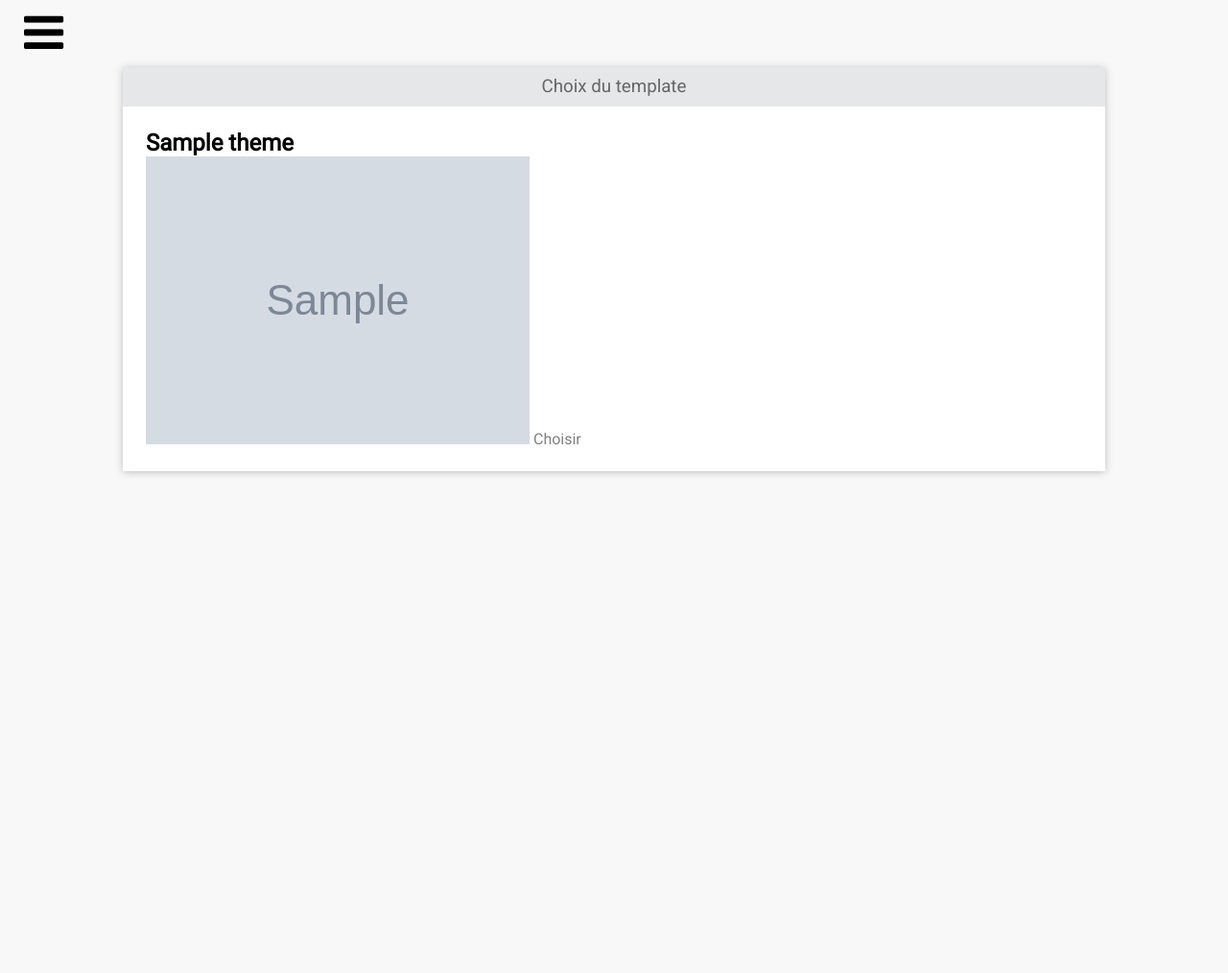
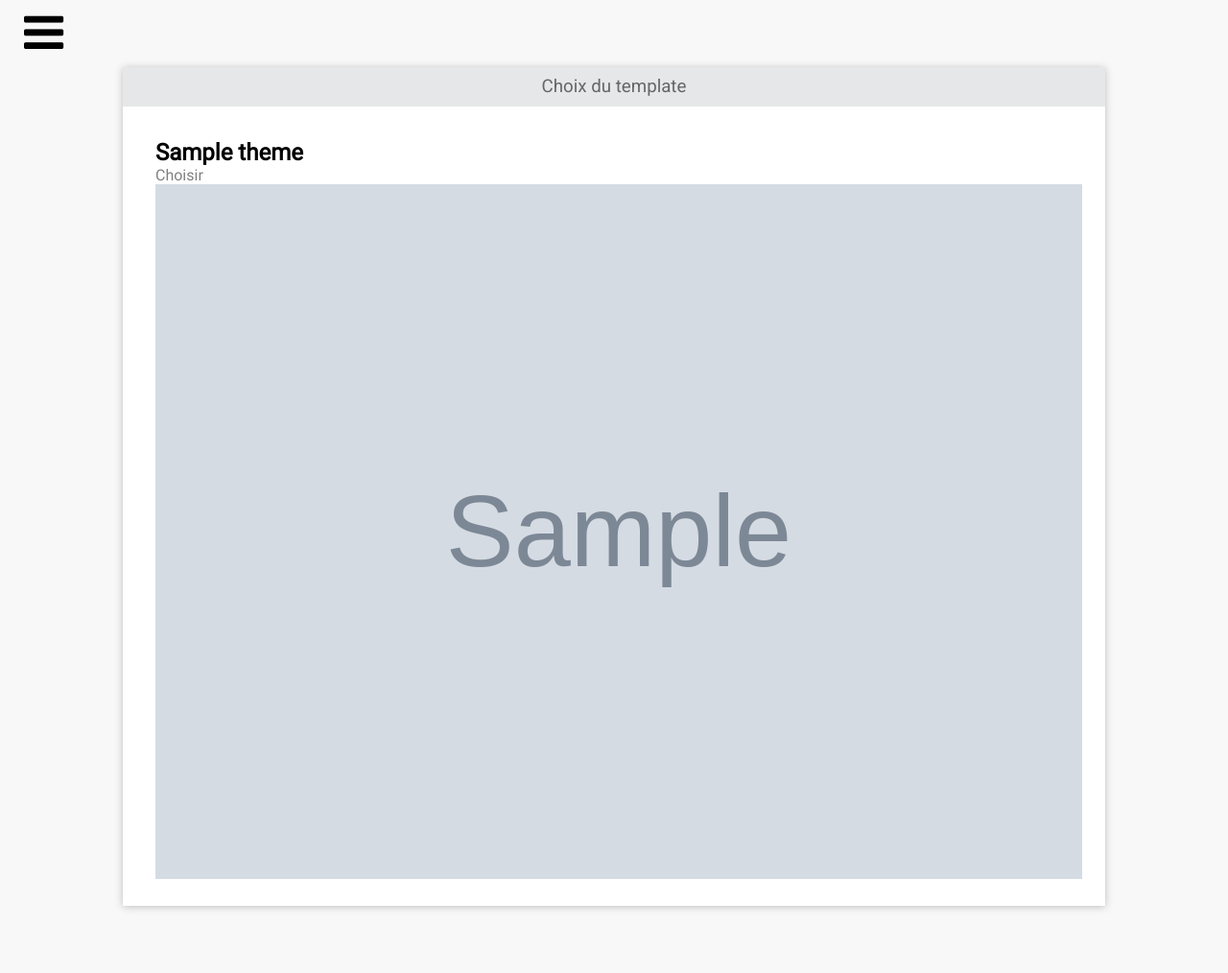
Before and after one commit to TharshanSivapalan/ASAT-CMS, a PHP site: page /theme in a window 1280 px wide. Shown: the whole page at 96% size. Before the commit the page ends 495 px from the top, so only its background shows below. Run offline with PHP 8.4, Linux system fonts and the light colour scheme; tables that the repository leaves empty or names only in its code hold one stand-in row (values such as "Sample post"); grey boxes marked "Sample" are stand-in pictures; some libraries are stand-ins or nearby versions.

Commit message:
Correction page choix du theme

```diff
--- a/app/views/theme-list.view.php
+++ b/app/views/theme-list.view.php
@@ -4,17 +4,25 @@
     </div>
 
     <div class="onglet-contenu" >
+        <div class="theme-block">
+            <?php foreach ($list_template as $template) : ?>
+                <div class="theme-block-content">
+                    <h2><?php echo $template['name']?></h2>
+                <?php if ($template['statut'] == 1) {
+                        echo "<span>Activé</span>";
+                    } else {
+                        echo "<a href='/theme/select/". $template['id'] ."'>Choisir</a>";
+                    }
 
-        <?php foreach ($list_template as $template) : ?>
+                ?>
 
-            <h2><?php echo $template['name']?></h2>
-            <?php if ($template['statut'] == 1) : ?>
-                <span>Activé</span>
-            <?php endif; ?>
-            <img src="/img/<?php echo $template['thumbnail']?>" alt="thumbnail <?php echo $template['name']?>" style="width: 400px">
-            <a href="/theme/select/<?php echo $template['id']?>">Choisir</a>
+                <img src="/img/<?php echo $template['thumbnail']?>" alt="thumbnail <?php echo $template['name']?>" >
 
-        <?php endforeach; ?>
 
+                </div>
+
+
+            <?php endforeach; ?>
+        </div>
     </div>
 </div>
--- a/public/css/admin.css
+++ b/public/css/admin.css
@@ -549,3 +549,19 @@ table #pagination .pageNumber {
     }
 
 }
+
+.theme-block {
+    display: flex;
+    flex-wrap:wrap;
+}
+
+.theme-block-content{
+    display: block;
+    margin:10px 0 0 10px;
+    flex-grow: 1;
+    width: calc(100% * (1/3) - 10px - 1px)
+}
+
+.theme-block-content img{
+    width: 100%;
+}
```
